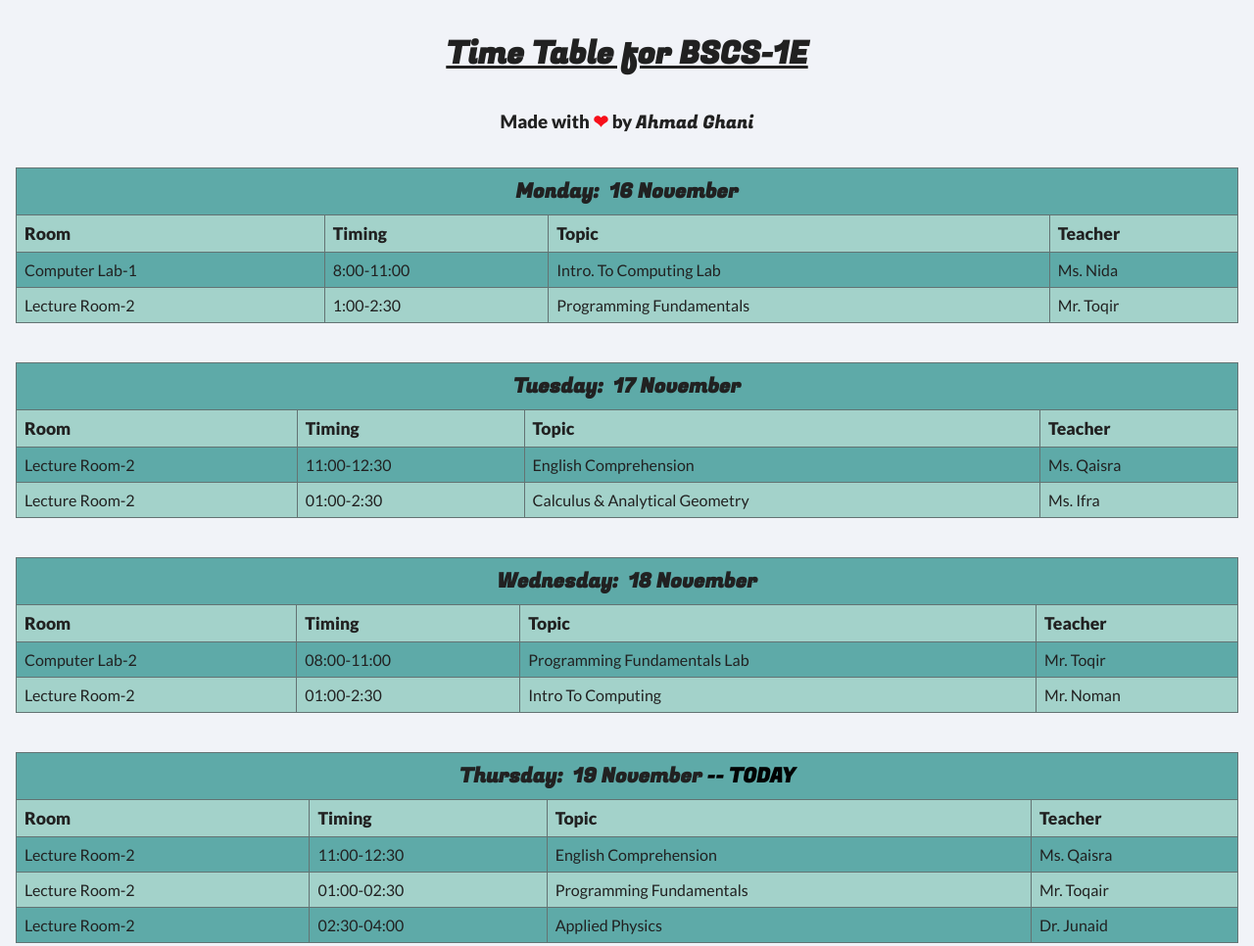
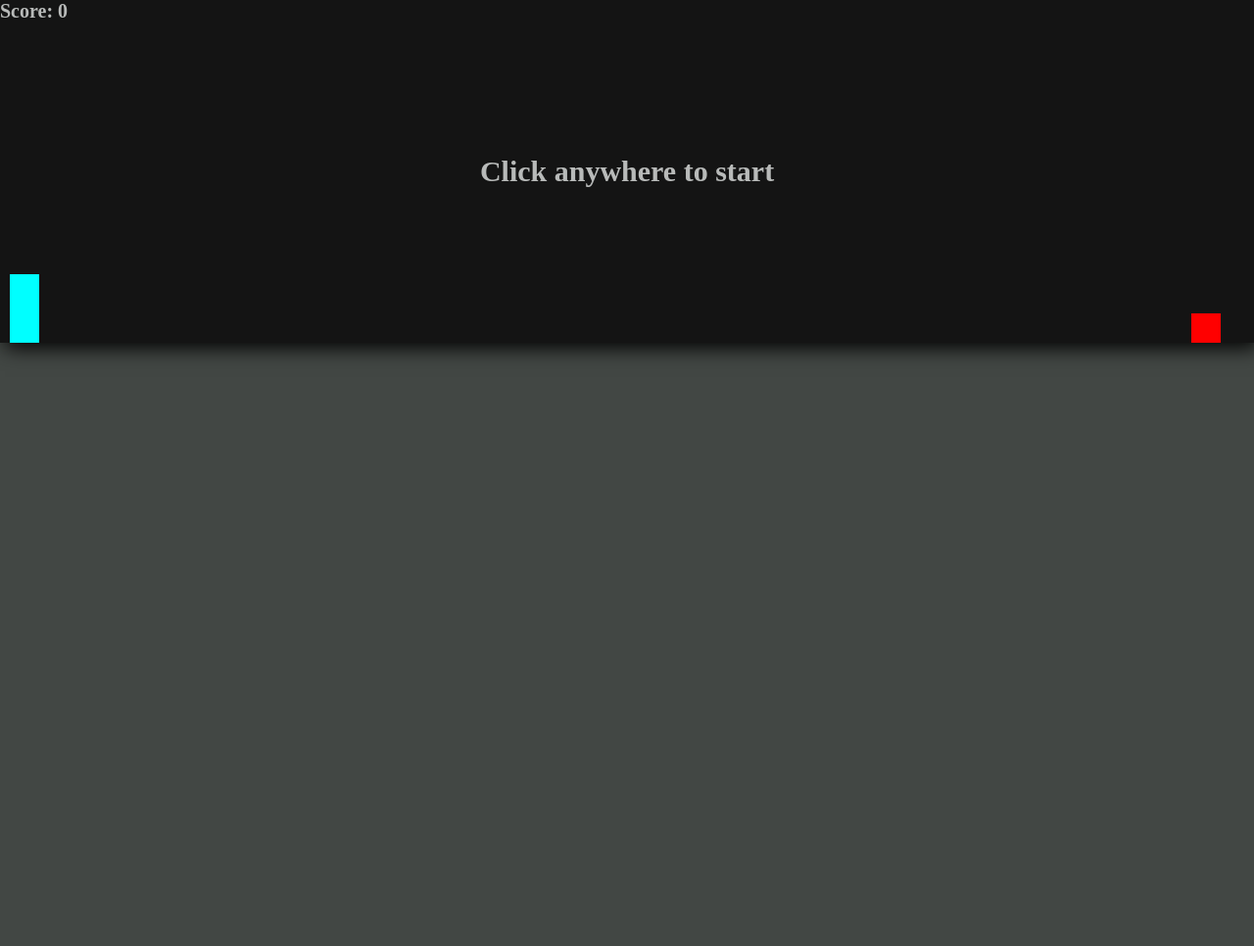
Before and after one commit to AhmadGhani/tt, a plain HTML site: page index.html in a window 1280 px wide. Shown: the top 966 px of the page at 98% size. After the commit the page ends 800 px from the top, so only its background shows below. Drawn offline with Linux system fonts and the light colour scheme.

Commit message:
Add files via upload

```diff
--- a/app.js
+++ b/app.js
@@ -1,77 +1,55 @@
-let htmlTable;
+let gameRunning = false,score = 0;
+let colorsArr = ['red','orangered','green','blue'];
 
-class TimeTable{
-    constructor(day,month,lecturesCount,dayOfWeek){
-        this.day = day;
-        this.month = month;
-        this.lecturesCount = lecturesCount;
-        this.dayOfWeek = dayOfWeek;
+
+document.querySelector('html').addEventListener('click',() => {
+
+    if(gameRunning){
+        document.querySelector('.player').classList.add('jumpAnim');
+
+        setTimeout( () => {
+            document.querySelector('.player').classList.remove('jumpAnim');
+        },750);
+    }else{
+        initialization();
     }
+});
 
-    createHTMLbase(){
-        const daysOfWeek = ['Sunday','Monday','Tuesday','Wednesday','Thursday','Friday','Saturday'];
-        let dateString;
-        const todayDay = new Date().getDate();
-        if(todayDay === this.day){
-            dateString = `${daysOfWeek[this.dayOfWeek]}: &nbsp;${this.day} ${this.month} <span>-- TODAY</span>`;
+function initialization(){
+    gameRunning = true;
+    score = 0;
+    document.querySelector('.game__box h2').innerText = "";
+    document.querySelector('.obstacle').classList.add('obstacleAnim');
+    document.querySelector('.player').classList.remove('jumpAnim');
+    document.querySelector('.player').style.top = '280px';
+    document.querySelector('.obstacle').style.left = '95vw';
+    let scoreCounter = setInterval( () => {
+        if(gameRunning){
+            score++;
+            document.querySelector('.score').innerText = `Score: ${score}`;
         }else{
-            dateString = `${daysOfWeek[this.dayOfWeek]}: &nbsp;${this.day} ${this.month}`;
+            document.querySelector('.score').innerText = `Score: ${score}`;
         }
-        htmlTable = `<table><tr class='date'><th colspan='4'>${dateString}</th></tr><tr class='headings-row'><th>Room</th><th>Timing</th><th>Topic</th><th>Teacher</th></tr>`;
-        this.lecturesAdded = 0;
-    }
-
-    htmlAddLectures(roomNo,timing,topic,teacher){
-        if(this.lecturesAdded < this.lecturesCount){
-            this.lecturesAdded++;
-            htmlTable = htmlTable + `<tr class="lecture-${this.lecturesAdded}"><td>${roomNo}</td><td>${timing}</td><td>${topic}</td><td>${teacher}</td></tr>`;
-            if(this.lecturesCount - this.lecturesAdded === 0){
-                htmlTable = htmlTable + '</table>';
-            }
-        }
-    }
-
-    addHTMLtoPage(){
-        document.querySelector('script').insertAdjacentHTML("beforebegin",htmlTable);
-    }
-
+    },500);
 }
 
-const month = 'November';
+let  checkCollision = setInterval( () => {
+    let characterPosTop = parseInt(window.getComputedStyle(document.querySelector('.player')).getPropertyValue('top'));
+    let obstaclePosLeft = parseInt(window.getComputedStyle(document.querySelector('.obstacle')).getPropertyValue('left'));
 
-// DAY 1
-const day1 = new TimeTable(16,month,2,1);
-day1.createHTMLbase();
-day1.htmlAddLectures('Computer Lab-1','8:00-11:00','Intro. To Computing Lab','Ms. Nida');
-day1.htmlAddLectures('Lecture Room-2','1:00-2:30','Programming Fundamentals','Mr. Toqir');
-day1.addHTMLtoPage();
 
-// DAY 2
-const day2 = new TimeTable(17,month,2,2);
-day2.createHTMLbase();
-day2.htmlAddLectures('Lecture Room-2','11:00-12:30','English Comprehension','Ms. Qaisra');
-day2.htmlAddLectures('Lecture Room-2','01:00-2:30','Calculus & Analytical Geometry','Ms. Ifra');
-day2.addHTMLtoPage();
-
-// DAY 3
-const day3 = new TimeTable(18,month,2,3);
-day3.createHTMLbase();
-day3.htmlAddLectures('Computer Lab-2','08:00-11:00','Programming Fundamentals Lab','Mr. Toqir');
-day3.htmlAddLectures('Lecture Room-2','01:00-2:30','Intro To Computing','Mr. Noman');
-day3.addHTMLtoPage();
-
-// DAY 4
-const day4 = new TimeTable(19,month,3,4);
-day4.createHTMLbase();
-day4.htmlAddLectures('Lecture Room-2','11:00-12:30','English Comprehension','Ms. Qaisra');
-day4.htmlAddLectures('Lecture Room-2','01:00-02:30','Programming Fundamentals','Mr. Toqair');
-day4.htmlAddLectures('Lecture Room-2','02:30-04:00','Applied Physics','Dr. Junaid');
-day4.addHTMLtoPage();
-
-// DAY 5
-const day5 = new TimeTable(20,month,3,5);
-day5.createHTMLbase();
-day5.htmlAddLectures('Lecture Room-2','10:30-11:45','Applied Physics','Dr. Junaid');
-day5.htmlAddLectures('Lecture Room-2','11:45-01:00','Intro. To Computing','Mr. Noman');
-day5.htmlAddLectures('Lecture Room-2','02:00-03:30','Calculus & Analytical Geometry','Ms. Ifra');
-day5.addHTMLtoPage();
+    if(obstaclePosLeft > 10 && obstaclePosLeft < 40 && characterPosTop >= 230){
+        if(gameRunning){
+            document.querySelector('.obstacle').classList.remove('obstacleAnim');
+            document.querySelector('.player').classList.remove('jumpAnim');
+            document.querySelector('.player').style.top = `${characterPosTop}px`;
+            document.querySelector('.obstacle').style.left = `${obstaclePosLeft}px`;
+            document.querySelector('.game__box h2').innerHTML = 'Game Over!<br>Click anywhere to start again.';
+            gameRunning = false;
+            clearInterval(scoreCounter);
+        }
+    }else if(obstaclePosLeft < 0){
+        let randomNo = Math.floor(Math.random()*4);
+        document.querySelector('.obstacle').style.backgroundColor = colorsArr[randomNo];
+    }
+}, 10);
--- a/index.html
+++ b/index.html
@@ -4,33 +4,15 @@
     <meta charset="UTF-8">
     <meta name="viewport" content="width=device-width, initial-scale=1.0">
     <link rel="stylesheet" href="styles.css">
-    <link rel="preconnect" href="https://fonts.gstatic.com">
-    <link href="https://fonts.googleapis.com/css2?family=Fugaz+One&family=Lato:wght@400;900&display=swap" rel="stylesheet">
-    <title>BSCS-1E Time Table</title>
+    <title>Dino Game</title>
 </head>
 <body>
-    <h1 class="main-heading">Time Table for BSCS-1E</h1>
-    <h3 class="credits">Made with <span>&#10084;</span> by <span class="name">Ahmad Ghani</span></h3>
-
-    <!-- <table class="day-%dayno%">
-        <tr class="date">
-            <th colspan="4">%lectures-date%</th>
-        </tr>
-
-        <tr class="headings-row">
-            <th>Room</th>
-            <th>Timing</th>
-            <th>Topic</th>
-            <th>Teacher</th>
-        </tr>
-        <tr class="lecture-%no%">
-            <td>%ROOM%</td>
-            <td>%TIMING%</td>
-            <td>%TOPIC%</td>
-            <td>%TEACHER%</td>
-        </tr>
-    </table> -->
-
+    <div class="game__box">
+        <h3 class="score">Score: 0</h3>
+        <h2>Click anywhere to start</h2>
+        <div class="player"></div>
+        <div class="obstacle"></div>
+    </div>
 
     <script src="app.js"></script>
 </body>
--- a/styles.css
+++ b/styles.css
@@ -1,9 +1,28 @@
-@keyframes toOne{
-    from{
-        opacity: 0;
+@keyframes obstacleToLeft{
+    0%{
+        left: 105vw;
     }
-    to{
-        opacity: 1;
+
+    100%{
+        left: -30px;
+    }
+}
+
+@keyframes jump{
+    0%{
+        top: 280px;
+    }
+
+    15%{
+        top: 220px;
+    }
+
+    70%{
+        top: 220px;
+    }
+
+    100%{
+        top: 280px;
     }
 }
 
@@ -14,76 +33,60 @@
 }
 
 html{
-    padding: 2rem 1rem;
-    background-color: #f1f3f8;
-    font-weight: 400;
+    font-size: 62.5%;
+    overflow: hidden;
 }
 
 body{
-    min-height: 100vh;
-    color: #212121;
-    font-family: 'Lato', sans-serif;
+    height: 100vh;
+    background-color: #424744;
 }
 
-.main-heading{
-    font-family: 'Fugaz One', cursive;
-    text-align: center;
-    text-decoration: underline;
+.game__box{
+    background-color: #141414;
+    width: 100vw;
+    height: 350px;
+    position: relative;
+    box-shadow: 5px 5px 20px;
 }
 
-table{
-    margin-bottom: 2.5rem;
-    border-collapse: collapse;
-    width: 100%;
-    text-align: left;
+.game__box h2{
+    text-align: center;
+    color: #b8bab9;
+    font-size: 3rem;
+    position: absolute;
+    top: 50%;
+    left: 50%;
+    transform: translate(-50%,-50%);
 }
 
-table .date{
-    text-align: center;
-    font-size: 1.3rem;
-    font-family: 'Fugaz One', cursive;
+.score{
+    font-size: 2rem;
+    color: #b8bab9;
 }
 
-.date span{
-    color: #000000;
-    animation: .7s toOne infinite;
-    -moz-animation-direction: alternate;
-    animation-direction: alternate;
+.player{
+    width: 30px;
+    height: 70px;
+    background-color: aqua;
+    position: absolute;
+    top: 280px;
+    left: 10px;
 }
 
-.headings-row{
-    font-size: 1.1rem;
-    font-weight: 900;
+.jumpAnim{
+    animation: jump .7s;
 }
 
-td,th{
-    border: 1px solid #637373;
-    padding: 8px;
+.obstacle{
+    width: 30px;
+    height: 30px;
+    background-color: red;
+    position: absolute;
+    top: 320px;
+    left: 95vw;
 }
 
-tr:nth-child(even){
-    background-color: #a3d2ca;
+.obstacleAnim{
+    animation: obstacleToLeft 1.2s infinite linear;
 }
-
-tr:nth-child(odd){
-    background-color: #5eaaa8;
-}
-
-.today .date th{
-    width: 100%;
-}
-
-.credits{
-    padding: 2rem 0;
-    text-align: center;
-}
-
-.credits .name{
-    color: #212121;
-    font-family: 'Fugaz One', cursive;
-    font-weight: 300;
-}
-
-.credits span{
-    color: #f70f1a;
-}
```
